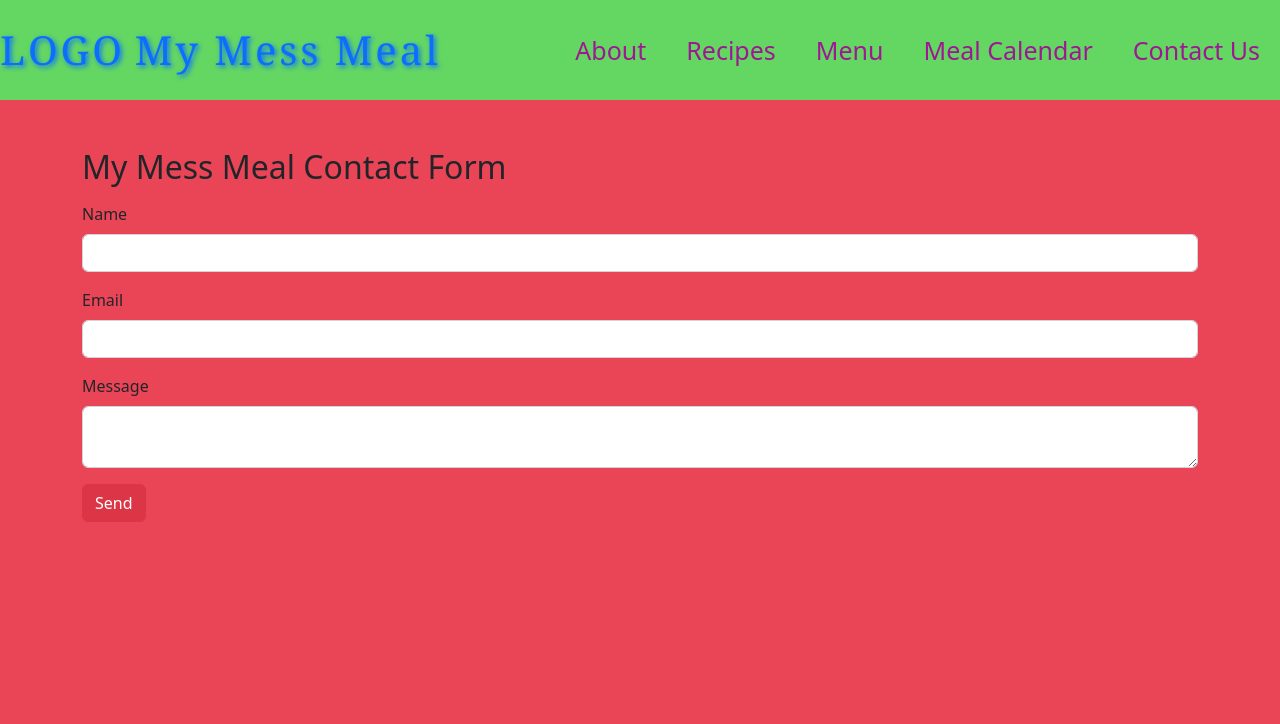
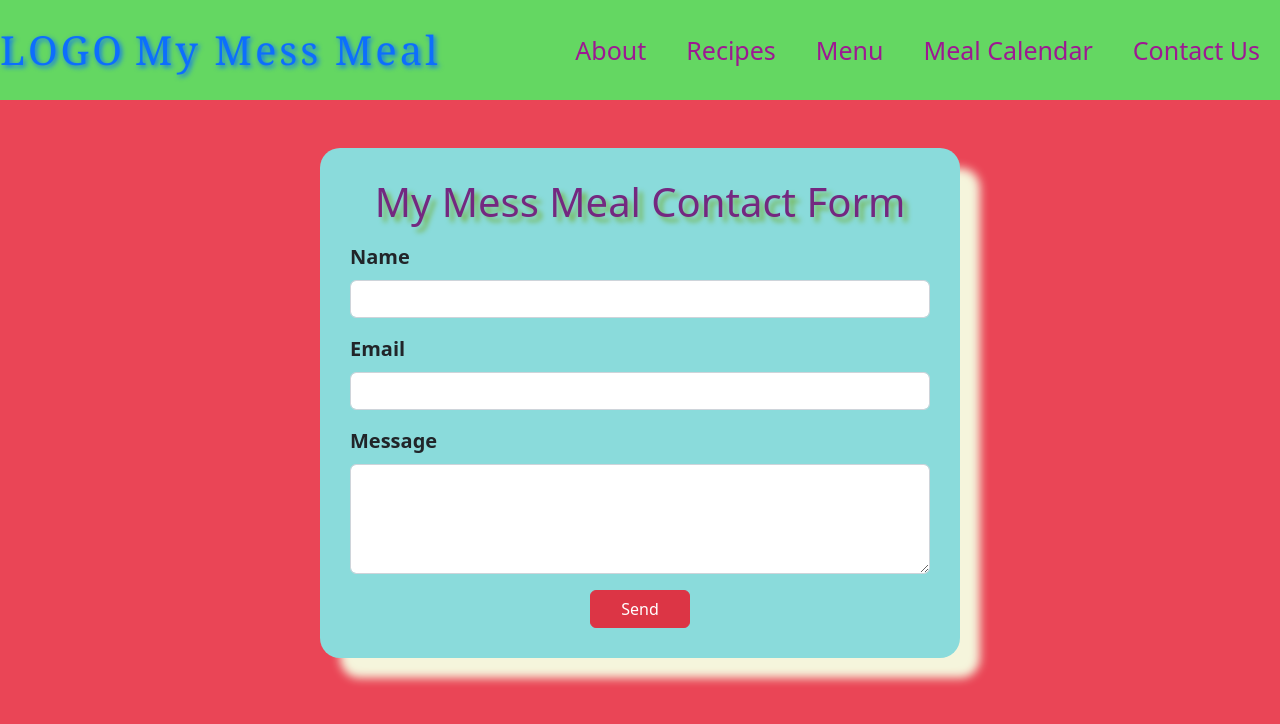
Before and after one commit to s4shreya/my-mess-meal, a React (Create React App) app: page /contact in a window 1280 px wide. Shown: the top 724 px of the page. Built offline with nearby package versions, Linux system fonts and the light colour scheme.

Commit message:
added toast notification on form submission

```diff
--- a/src/components/about/AboutData.module.css
+++ b/src/components/about/AboutData.module.css
@@ -39,6 +39,10 @@
   padding: 5px;
 }
 
+p.content {
+  text-align: justify;
+}
+
 .content li {
   list-style-type: none;
   border: 1px solid #1a47c2;
--- a/src/components/contact/ContactUsForm.js
+++ b/src/components/contact/ContactUsForm.js
@@ -25,18 +25,21 @@ function ContactUsForm() {
     emailInputRef.current.value = "";
     messageInputRef.current.value = "";
 
-    toast.success(`Form Submitted Successfully by ${userResponse.name}!`, {
+    toast.success(`Form submitted successfully by ${userResponse.name}!`, {
       position: toast.POSITION.TOP_CENTER,
       color: "success",
     });
   };
   return (
     <div>
-      <div className="container mt-5">
-        <h2 className="mb-3">My Mess Meal Contact Form</h2>
+      <div className={`container mt-5 ${styles.formContainer}`}>
+        <h2 className={`mb-3 ${styles.heading}`}>My Mess Meal Contact Form</h2>
         <form onSubmit={submitHandler}>
           <div className="mb-3">
-            <label className="form-label" htmlFor="name">
+            <label
+              className={`form-label ${styles.fieldHeading}`}
+              htmlFor="name"
+            >
               Name
             </label>
             <input
@@ -48,7 +51,10 @@ function ContactUsForm() {
             />
           </div>
           <div className="mb-3">
-            <label className="form-label" htmlFor="email">
+            <label
+              className={`form-label ${styles.fieldHeading}`}
+              htmlFor="email"
+            >
               Email
             </label>
             <input
@@ -60,19 +66,25 @@ function ContactUsForm() {
             />
           </div>
           <div className="mb-3">
-            <label className="form-label" htmlFor="message">
+            <label
+              className={`form-label ${styles.fieldHeading}`}
+              htmlFor="message"
+            >
               Message
             </label>
             <textarea
               className="form-control"
               id="message"
+              rows={4}
               required
               ref={messageInputRef}
             />
           </div>
-          <button className="btn btn-danger" type="submit">
-            Send
-          </button>
+          <div className={styles.sendButton}>
+            <button className={`btn btn-danger`} type="submit">
+              Send
+            </button>
+          </div>
           <ToastContainer />
         </form>
       </div>
--- a/src/components/contact/ContactUsForm.module.css
+++ b/src/components/contact/ContactUsForm.module.css
@@ -0,0 +1,38 @@
+.formContainer {
+  width: 50%;
+  background-color: rgb(138, 219, 219);
+  padding: 30px;
+  border-radius: 20px;
+  box-shadow: 20px 20px 10px beige;
+}
+
+.heading {
+  text-align: center;
+  color: rgb(116, 40, 128);
+  font-size: 40px;
+  text-shadow: 5px 5px 5px rgb(119, 184, 87);
+}
+
+.fieldHeading {
+  font-size: 20px;
+  font-weight: 600;
+}
+
+.sendButton {
+  text-align: center;
+}
+
+.sendButton button {
+  width: 100px;
+  transition: transform 0.5s;
+}
+
+.sendButton button:hover {
+  transform: scale(1.1, 1.1);
+  background-color: rgb(146, 35, 158);
+  font-weight: 600;
+}
+
+.sendButton button:active {
+  background-color: rgb(89, 171, 88);
+}
```
Also changed, not shown: src/components/contact/ContactUsFormSubmitted.js (deleted, +0 -11 lines), src/components/contact/ContactUsFormSubmitted.module.css (deleted).
